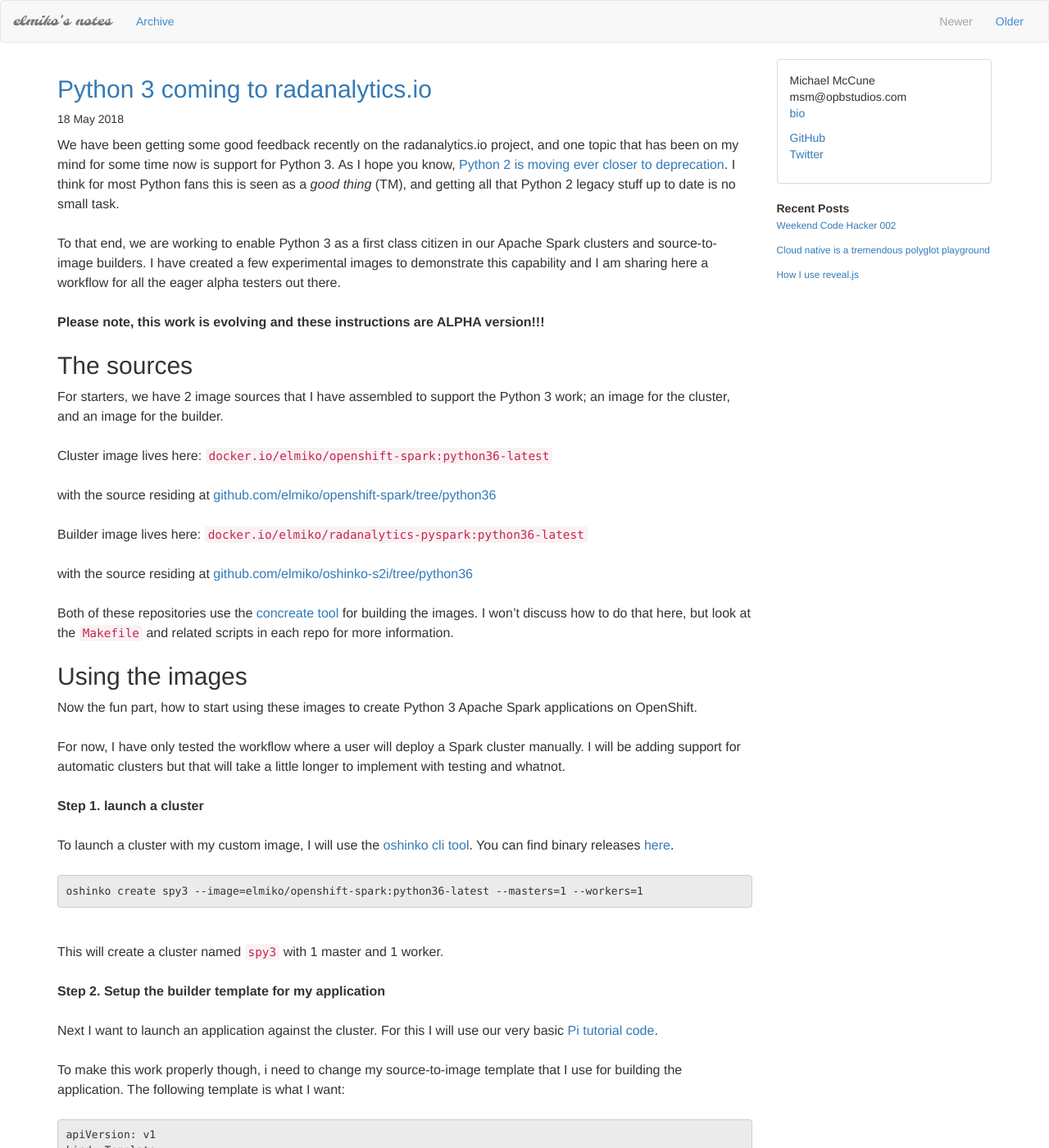
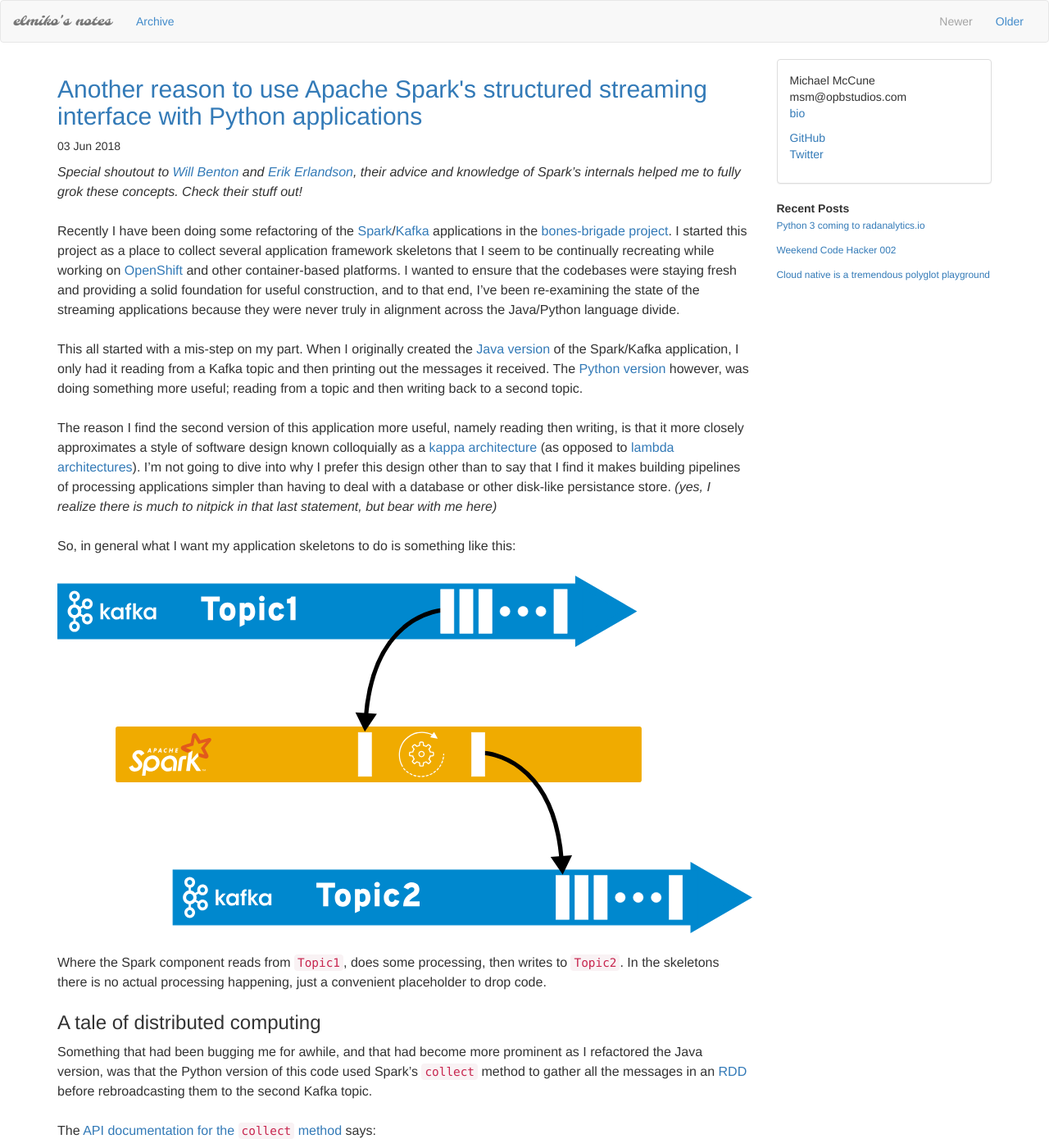
Before and after one commit to elmiko/elmiko.github.io, a Jekyll site: the page built from index.html, in a window 1280 px wide and 1400 px high. Shown: the whole window at 82% size. Built offline with Jekyll 4.4.1, drawn with Linux system fonts in a browser that asks for light colours; nearby versions of some CDN libraries; the list of posts is cut into pages by our own code; some of the changed text lies outside the part shown.

Commit message:
add 2018-06-03 post
* update ignore file
* fix syntax error in 2018-05-18 post

````diff
--- a/_posts/2018-05-18-python3-coming-to-radanalytics.markdown
+++ b/_posts/2018-05-18-python3-coming-to-radanalytics.markdown
@@ -289,7 +289,7 @@
 confirm an approximation of Pi:
 
 ```
-$ curl http://`oc get routes/sparkpi --template='{{.spec.host}}'`/sparkpi
+$ curl http://`oc get routes/sparkpi --template='{% raw %}{{.spec.host}}{% endraw %}'`/sparkpi
 Pi is roughly 3.14388
 ```
 
--- /dev/null
+++ b/_posts/2018-06-03-python-spark-refactoring.markdown
@@ -0,0 +1,191 @@
+---
+layout: post
+title: "Another reason to use Apache Spark's structured streaming interface with Python applications"
+date: 2018-06-03
+categories:
+---
+
+_Special shoutout to [Will Benton](https://chapeau.freevariable.com/) and
+[Erik Erlandson](https://erikerlandson.github.io/), their advice and knowledge
+of Spark's internals helped me to fully grok these concepts.
+Check their stuff out!_
+
+Recently I have been doing some refactoring of the
+[Spark](https://spark.apache.org)/[Kafka](https://kafka.apache.org) applications
+in the [bones-brigade project](https://github.com/bones-brigade). I started
+this project as a place to collect several application framework skeletons
+that I seem to be continually recreating while working on
+[OpenShift](https://www.openshift.org) and other container-based platforms.
+I wanted to ensure that the codebases were staying fresh and providing a
+solid foundation for useful construction, and to that end, I've been re-examining
+the state of the streaming applications because they were never truly in
+alignment across the Java/Python language divide.
+
+This all started with a mis-step on my part. When I originally created the
+[Java version](https://github.com/bones-brigade/kafka-spark-openshift-java)
+of the Spark/Kafka application, I only had it reading from a Kafka topic and
+then printing out the messages it received. The
+[Python version](https://github.com/bones-brigade/kafka-spark-openshift-python)
+however, was doing something more useful; reading from a topic and then
+writing back to a second topic.
+
+The reason I find the second version of this application more useful, namely
+reading then writing, is that it more closely approximates a style of
+software design known colloquially as a
+[kappa architecture](http://milinda.pathirage.org/kappa-architecture.com/)
+(as opposed to
+ [lambda architectures](https://en.wikipedia.org/wiki/Lambda_architecture)).
+I'm not going to dive into why I prefer this design other than to say that I
+find it makes building pipelines of processing applications simpler than
+having to deal with a database or other disk-like persistance store.
+_(yes, I realize there is much to nitpick in that last statement, but bear
+with me here)_
+
+So, in general what I want my application skeletons to do is something like
+this:
+
+<img src="/img/kappa-spark-1.svg" class="img-responsive">
+
+Where the Spark component reads from `Topic1`, does some processing, then
+writes to `Topic2`. In the skeletons there is no actual processing happening,
+just a convenient placeholder to drop code.
+
+### A tale of distributed computing
+
+Something that had been bugging me for awhile, and that had become more prominent
+as I refactored the Java version, was that the Python version of this code used
+Spark's `collect` method to gather all the messages in an
+[RDD](https://spark.apache.org/docs/latest/rdd-programming-guide.html#resilient-distributed-datasets-rdds)
+before rebroadcasting them to the second Kafka topic.
+
+The [API documentation for the `collect` method](https://spark.apache.org/docs/latest/api/python/pyspark.html#pyspark.RDD.collect)
+says:
+
+> Return a list that contains all of the elements in this RDD.
+
+Ok, that sounds good, but there is a caveat:
+
+> Note: This method should only be used if the resulting array is expected to be small, as all the data is loaded into the driver’s memory.
+
+What this means is that every RDD is transmitted back to the driver application,
+and in the case of my original code this made it easy to retransmit the
+messages. But it also meant that there could be extra network trips for any
+processing that was done as the driver would need to have all the results, it
+would be far more efficient if the executors could send the messages to Kafka
+directly.
+
+The
+[first version](https://github.com/bones-brigade/kafka-spark-openshift-python/blob/b6714c19f607e18b80903a3fec51e263c173048f/app.py#L64)
+of the code looked like this:
+
+```python
+def send_response(rdd):
+    """A function to publish an RDD to a Kafka topic"""
+    producer = kafka.KafkaProducer(bootstrap_servers=self.servers)
+    for r in rdd.collect():
+        try:
+            record = r.encode('ascii', 'backslashreplace')
+            producer.send(self.output_topic, record)
+        except Exception as e:
+            print('Error sending collected RDD')
+            print('Original exception: {}'.format(e))
+    producer.flush()
+
+messages = self.kafka_stream.map(lambda m: m[1])
+messages.foreachRDD(send_response)
+```
+
+I wanted to remove that pesky `collect` and I ended up with a piece of
+trimmed code that looked, more or less, like this:
+
+```python
+def send_response(r):
+    """A function to publish an RDD to a Kafka topic"""
+    producer = kafka.KafkaProducer(bootstrap_servers=r.get('servers'))
+    try:
+        record = r.get('message').encode('ascii', 'backslashreplace')
+        producer.send(r.get('topic'), record)
+    except Exception as e:
+        print('Error sending collected RDD')
+        print('Original exception: {}'.format(e))
+    producer.flush()
+
+messages.foreachRDD(lambda r: r.foreach(send_response))
+```
+
+This certainly looks cleaner and now the driver no longer needs to bring
+all the information back before sending it out. _But_, this tradeoff
+introduces a new issue: all the executors will need access to the `kafka`
+package in order to make a `KafkaProducer`. What this means in my little
+cloud-orchestrated playground is that I will need to somehow get the
+Python Kafka package to all my executor images. Which would require me
+using some [new features in the oshinko-s2i project](https://github.com/radanalyticsio/oshinko-s2i/commit/71e9d237c5c1ea75f6f5e4dec9900ad3ea6f1448) or rebuilding my executor image to contain the
+dependency.
+
+### A wild solution appears!
+
+As I was considering how to proceed, I kept thinking about the
+[structured streaming interface](https://spark.apache.org/docs/latest/structured-streaming-programming-guide.html)
+in Spark and specifically how it made doing these type of interactions _really_
+easy. As I started to sketch out how the new code might look with structured
+streaming, another light bulb went off for me; I could leverage the standard
+`--packages` argument to `spark-submit` to gain access to the Kafka connector.
+This means that I can use a standard Spark interface to distribute the
+dependencies for me, no need to inject extra Python packages \o/
+
+The code also became much simpler, allowing me to remove some of the scaffolding
+which was necessary for creating the distributed stream interface. The new
+code now looks like this:
+
+```python
+records = (
+    spark
+    .readStream
+    .format('kafka')
+    .option('kafka.bootstrap.servers', args.brokers)
+    .option('subscribe', args.intopic)
+    .load()
+    .select(
+        functions.column('value').cast(types.StringType()).alias('value'))
+)
+
+writer = (
+    records
+    .writeStream
+    .format('kafka')
+    .option('kafka.bootstrap.servers', args.brokers)
+    .option('topic', args.outtopic)
+    .option('checkpointLocation', '/tmp')
+    .start()
+)
+```
+
+This looks quite different from the previous version, but I think it makes
+the code easier to read. Additionally, the skeleton now gives easy access to
+the powerful structured streaming operations available in Spark.
+
+### Bottom line: structured streaming is way cool
+
+Confession time. At heart I love a good low-level implementation of _anything_ XD
+
+I started my programming obsession as a youth doing assembly language and
+continued that into a career of C and embedded software and systems design. To
+this day I am fascinated by low-level approaches and set my learning bar
+accordingly, and although I originally started these applications with the
+intent of using the low-level RDD interface for distributed streams,
+it became clear over time that all the advice my colleagues kept giving me
+about structured streaming **_plus_** the side-effect bonuses on dependencies
+were just too much to ignore any longer.
+
+This shift to structured streaming has been merged into both the
+[Python](https://github.com/bones-brigade/kafka-spark-openshift-python)
+and [Java](https://github.com/bones-brigade/kafka-spark-openshift-java)
+versions of this skeleton, and I am working on getting a Scala version up also.
+I hope you found my experiences on this journey interesting, and if you need
+some simple cloud-native style applications please check out the whole
+[bones-brigade collection](https://github.com/bones-brigade). I plan to add
+more applications here as I come across them in my daily hackings, and of
+course I am always willing to consider contributions from anyone who is
+interested in these topics =)
+
+as always, have fun and happy hacking!
````
Also changed, not shown: img/kappa-spark-1.svg (added), 1 other file.
